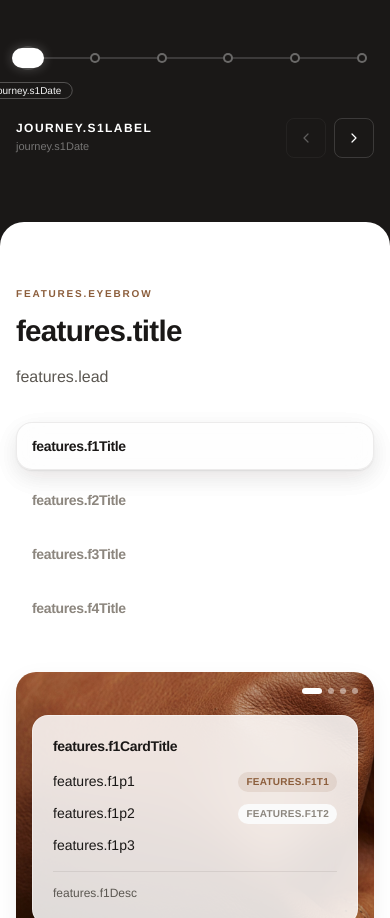
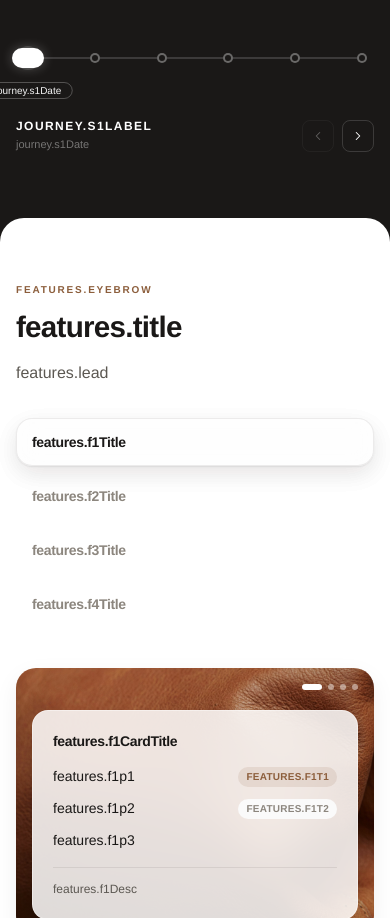
Before and after one commit to COMBINATORR/karya-boutique, a React (Vite) app: page / in a window 390 px wide. Shown: the part 2756-3674 px from the top of the page. Built offline with nearby package versions, Linux system fonts and the light colour scheme; the HTML template or start-up script is replaced by a standard one; a web font is replaced by a local one.

Commit message:
Shrink mobile carousel prev/next controls

```diff
--- a/src/components/BrandJourney.jsx
+++ b/src/components/BrandJourney.jsx
@@ -391,19 +391,19 @@ export function BrandJourney() {
                 type="button"
                 onClick={prev}
                 disabled={active === 0}
-                className="flex h-10 w-10 items-center justify-center rounded-[var(--radius-sm)] border border-white/15 text-white transition-colors hover:border-white/35 hover:bg-white/[0.06] active:scale-95 disabled:cursor-not-allowed disabled:opacity-30"
+                className="karya-carousel-nav flex h-8 w-8 items-center justify-center rounded-[var(--radius-sm)] border border-white/15 text-white transition-colors hover:border-white/35 hover:bg-white/[0.06] active:scale-95 disabled:cursor-not-allowed disabled:opacity-30 sm:h-9 sm:w-9"
                 aria-label={t('journey.prev')}
               >
-                <ChevronLeft className="h-4 w-4" strokeWidth={1.8} />
+                <ChevronLeft className="h-3.5 w-3.5 sm:h-4 sm:w-4" strokeWidth={1.8} />
               </button>
               <button
                 type="button"
                 onClick={next}
                 disabled={active === n - 1}
-                className="flex h-10 w-10 items-center justify-center rounded-[var(--radius-sm)] border border-white/15 text-white transition-colors hover:border-white/35 hover:bg-white/[0.06] active:scale-95 disabled:cursor-not-allowed disabled:opacity-30"
+                className="karya-carousel-nav flex h-8 w-8 items-center justify-center rounded-[var(--radius-sm)] border border-white/15 text-white transition-colors hover:border-white/35 hover:bg-white/[0.06] active:scale-95 disabled:cursor-not-allowed disabled:opacity-30 sm:h-9 sm:w-9"
                 aria-label={t('journey.next')}
               >
-                <ChevronRight className="h-4 w-4" strokeWidth={1.8} />
+                <ChevronRight className="h-3.5 w-3.5 sm:h-4 sm:w-4" strokeWidth={1.8} />
               </button>
             </div>
           </div>
--- a/src/index.css
+++ b/src/index.css
@@ -116,16 +116,27 @@ body {
   overflow-x: clip;
 }
 
-/* Better touch targets on coarse pointers (phones/tablets) */
+/* Better touch targets on coarse pointers (phones/tablets) —
+   do NOT force all buttons: carousel nav / dots stay compact */
 @media (pointer: coarse) {
   .nav-link,
   .lang-switch button,
   .header-cta,
   a.btn-primary,
   a.btn-secondary-dark,
-  button {
+  a.btn-outline,
+  a.btn-pill,
+  a.btn-pill-outline,
+  button.btn-primary,
+  button.btn-secondary-dark {
     min-height: 44px;
   }
+}
+
+/* Compact carousel prev/next — override any global min-height */
+.karya-carousel-nav {
+  min-height: 0 !important;
+  min-width: 0 !important;
 }
 
 ::selection {
```
